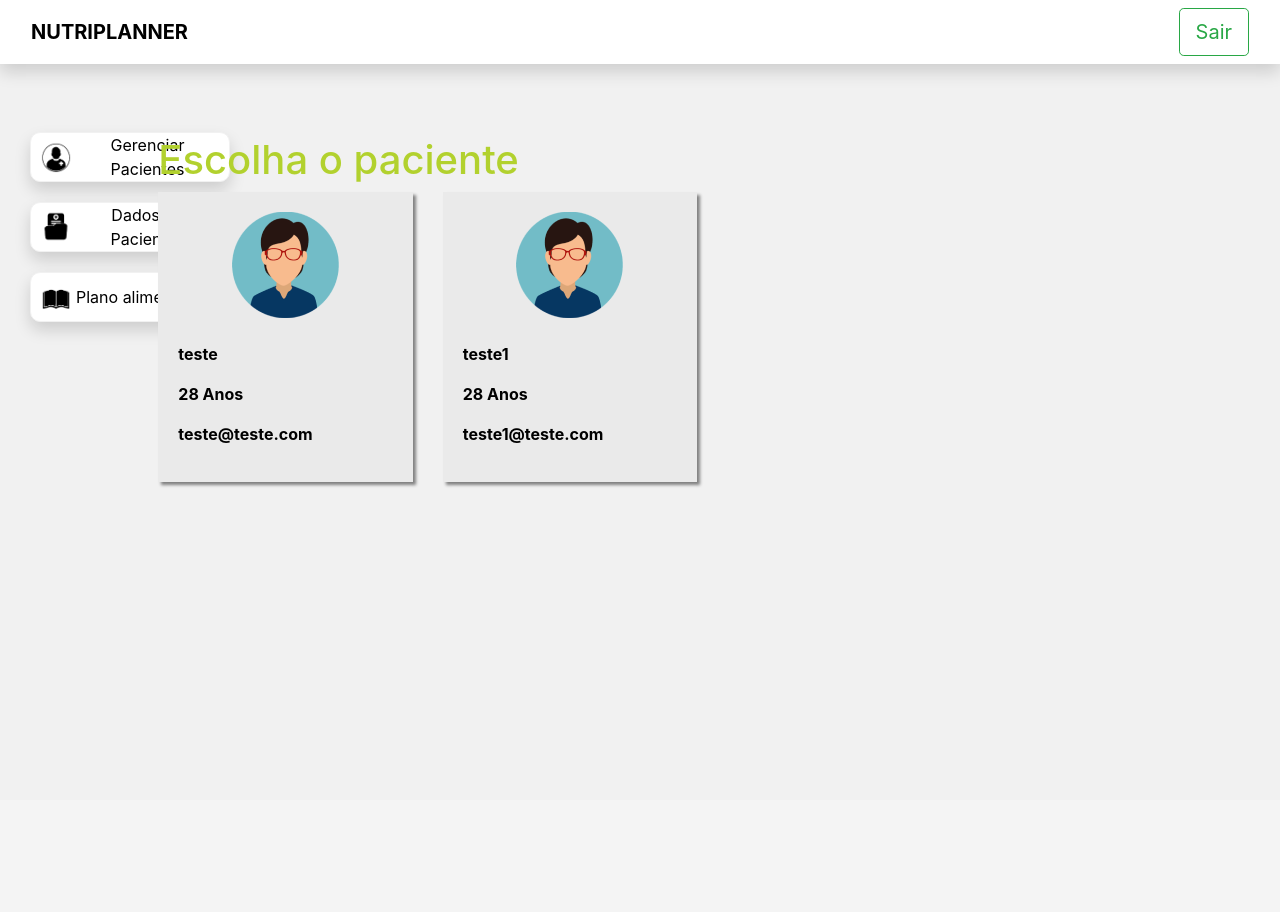
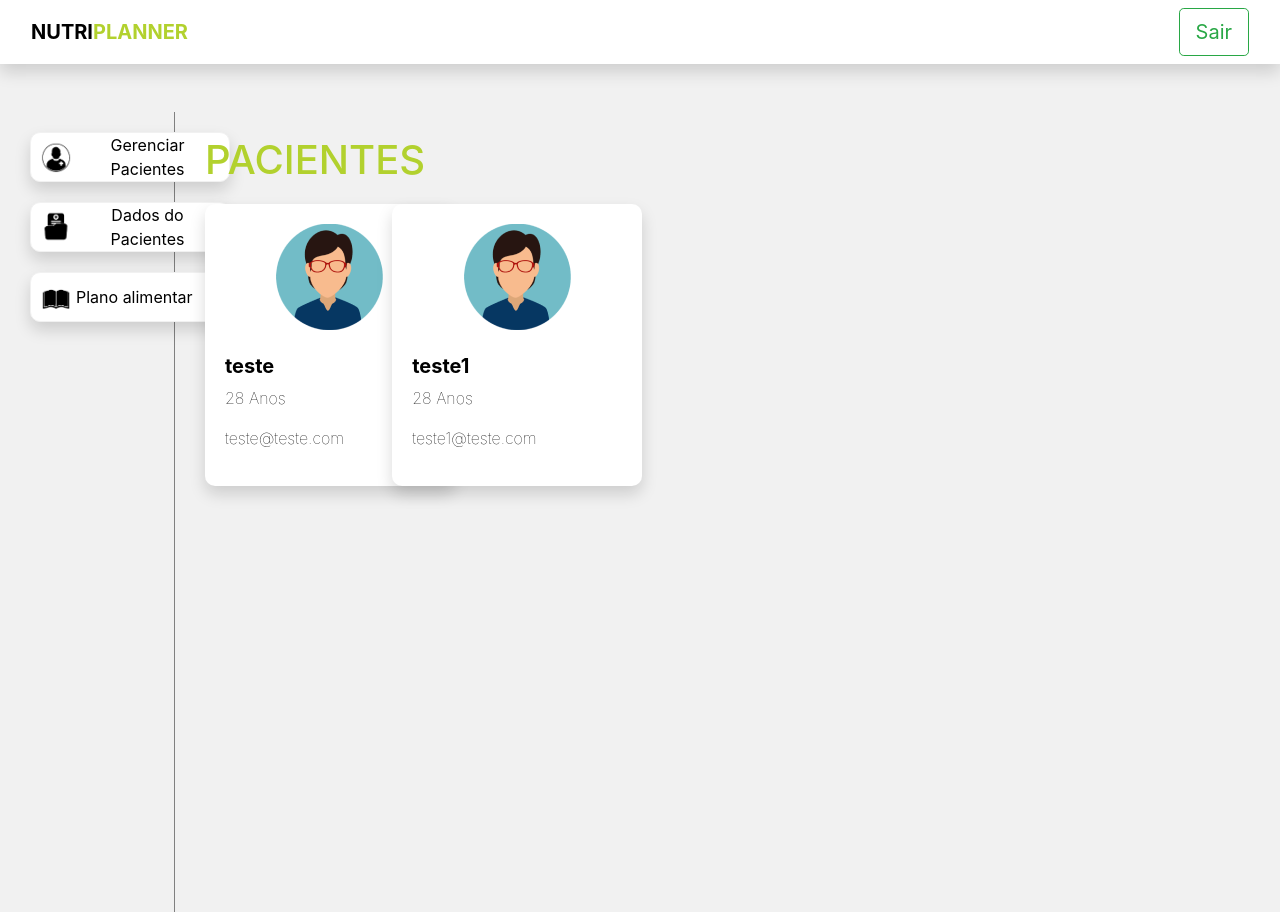
Before and after one commit to ViniCordeiro1/NutriPlanner_PI3, a Django app: page /dados_paciente/ in a window 1280 px wide. Before the commit the page ends 487 px from the top, so only its background shows below. Run offline with Django 5.2, Linux system fonts and the light colour scheme; a user stored in the database is signed in; data comes from the database, SQL or seed files in the repository; both versions use the stored data as it was after the commit.

Commit message:
STYLE: css

```diff
--- a/plataforma/templates/dados_paciente_listar.html
+++ b/plataforma/templates/dados_paciente_listar.html
@@ -12,12 +12,12 @@
         {% endfor %}
     {% endif %}
     <br>
-		<h1 class="titulo">Escolha o paciente</h1>
+		<h1 class="titulo">PACIENTES</h1>
     <div  class="row">
         {% for paciente in pacientes%}
             <div class="col-md-4">
                 <a href="{% url 'dados_paciente' paciente.id %}" class="link-hover">
-                    <div class="card-paciente">
+                    <div class="card-paciente shadow">
                         <div class="foto-perfil">
 
                             {% if paciente.sexo == "M"%}
@@ -27,7 +27,7 @@
                             {% endif %}
                         </div>
                         <br>
-                        <p class="dados">{{paciente.nome}}</p>
+                        <h5 class="dados">{{paciente.nome}}</h5>
                         <p class="dados">{{paciente.idade}} Anos</p>
                         <p class="dados">{{paciente.email}}</p>
 
--- a/plataforma/templates/pacientes.html
+++ b/plataforma/templates/pacientes.html
@@ -24,7 +24,7 @@
         {% for paciente in pacientes%}
             <div class="col-md-4">
                 <a href="#" class="link-hover">
-                    <div class="card-paciente">
+                    <div class="card-paciente shadow">
                         <div class="foto-perfil">
 
                             {% if paciente.sexo == "M"%}
@@ -34,7 +34,7 @@
                             {% endif %}
                         </div>
                         <br>
-                        <p class="dados">{{paciente.nome}}</p>
+                        <h5 class="dados">{{paciente.nome}}</h5>
                         <p class="dados">{{paciente.idade}} Anos</p>
                         <p class="dados">{{paciente.email}}</p>
 
--- a/plataforma/templates/plano_alimentar_listar.html
+++ b/plataforma/templates/plano_alimentar_listar.html
@@ -17,7 +17,7 @@
         {% for paciente in pacientes%}
             <div class="col-md-4">
                 <a href="{% url 'plano_alimentar' paciente.id %}" class="link-hover">
-                    <div class="card-paciente">
+                    <div class="card-paciente shadow">
                         <div class="foto-perfil">
 
                             {% if paciente.sexo == "M"%}
@@ -27,7 +27,7 @@
                             {% endif %}
                         </div>
                         <br>
-                        <p class="dados">{{paciente.nome}}</p>
+                        <h5 class="dados">{{paciente.nome}}</h5>
                         <p class="dados">{{paciente.idade}} Anos</p>
                         <p class="dados">{{paciente.email}}</p>
 
--- a/templates/base.html
+++ b/templates/base.html
@@ -17,7 +17,7 @@
       <div class="container-fluid">
         <div class="">
           <a style="font-weight: bold; color: #000000;"  class="navbar-brand" href="{% url 'pacientes' %}">
-            NUTRIPLANNER</a>
+            NUTRI<span style="color: #B2D12E">PLANNER</span></a>
         </div>
 
         <div class="btn-sair">
--- a/templates/static/plataforma/css/plataforma.css
+++ b/templates/static/plataforma/css/plataforma.css
@@ -1,9 +1,21 @@
 body {
     background-color: #f1f1f1 !important;
+    user-select: none;
 }
 
 .col-md-2 {
-    margin-right: -70px;
+    height: 100vh;
+    max-width: 13.666667% !important;
+    border-right: 1px solid gray;
+
+}
+
+.col-md-4 {
+    max-width: 22.333333% !important;
+}
+
+.col-md-8 {
+    padding-left: 30px !important;
 }
 
 .card-lateral{
@@ -50,16 +62,14 @@ body {
 }
 
 .titulo{
-
+    margin-bottom: 20px;
     color: #B2D12E;
-
 }
 
 .card-paciente{
-
-    background-color: #EAEAEA;
-    width: 80;
-    box-shadow: 3px 3px 3px gray;
+    background-color: #ffffff;
+    width: 250px;
+    border-radius: 10px;
     padding: 20px;
     color: black;
 
@@ -74,6 +84,10 @@ body {
 }
 
 .dados{
+    font-weight: 100;
+}
+
+.card-paciente h5{
     font-weight: bold;
 }
 
```
Also changed, not shown: db.sqlite3.
